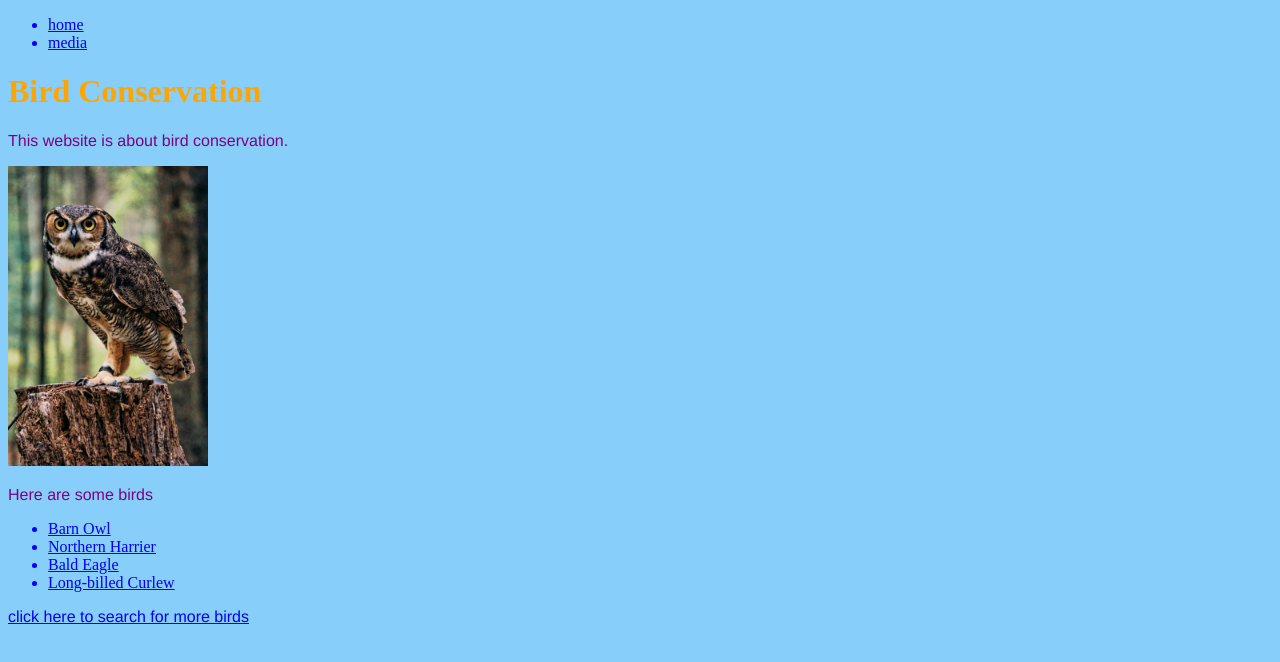
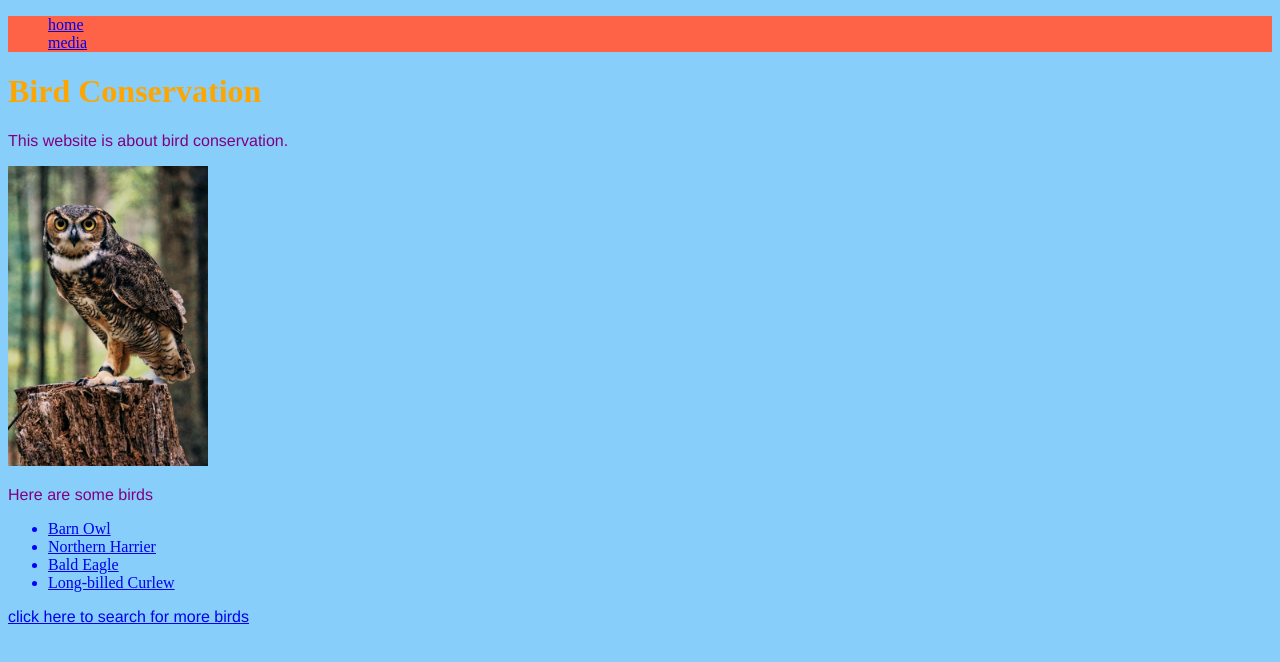
Before and after one commit to birdinformation/birdinformation, a plain HTML site: page index.html in a window 1280 px wide. Drawn offline with Linux system fonts and the light colour scheme.

Commit message:
Update styles.css

```diff
--- a/styles.css
+++ b/styles.css
@@ -12,3 +12,12 @@ ul {
     font-family: "Times New Roman", sans-serif;
     color: blue;
 }
+nav {
+    background-color: tomato;
+    color: blue;
+}
+nav ul li {
+    list-style-type: none;
+    display: inline
+    margin-left: 10px;
+    margin-right: 10px;
```
